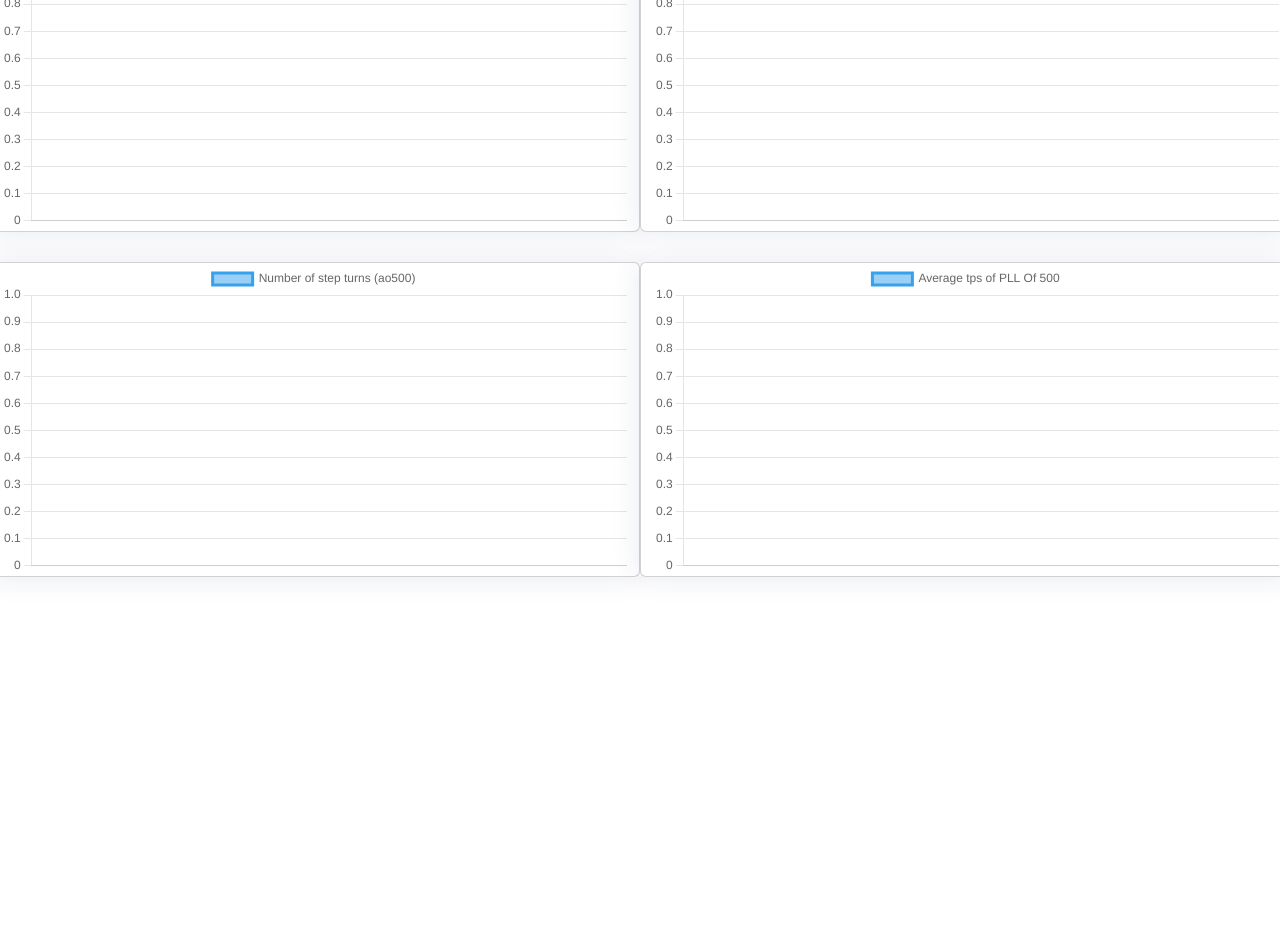
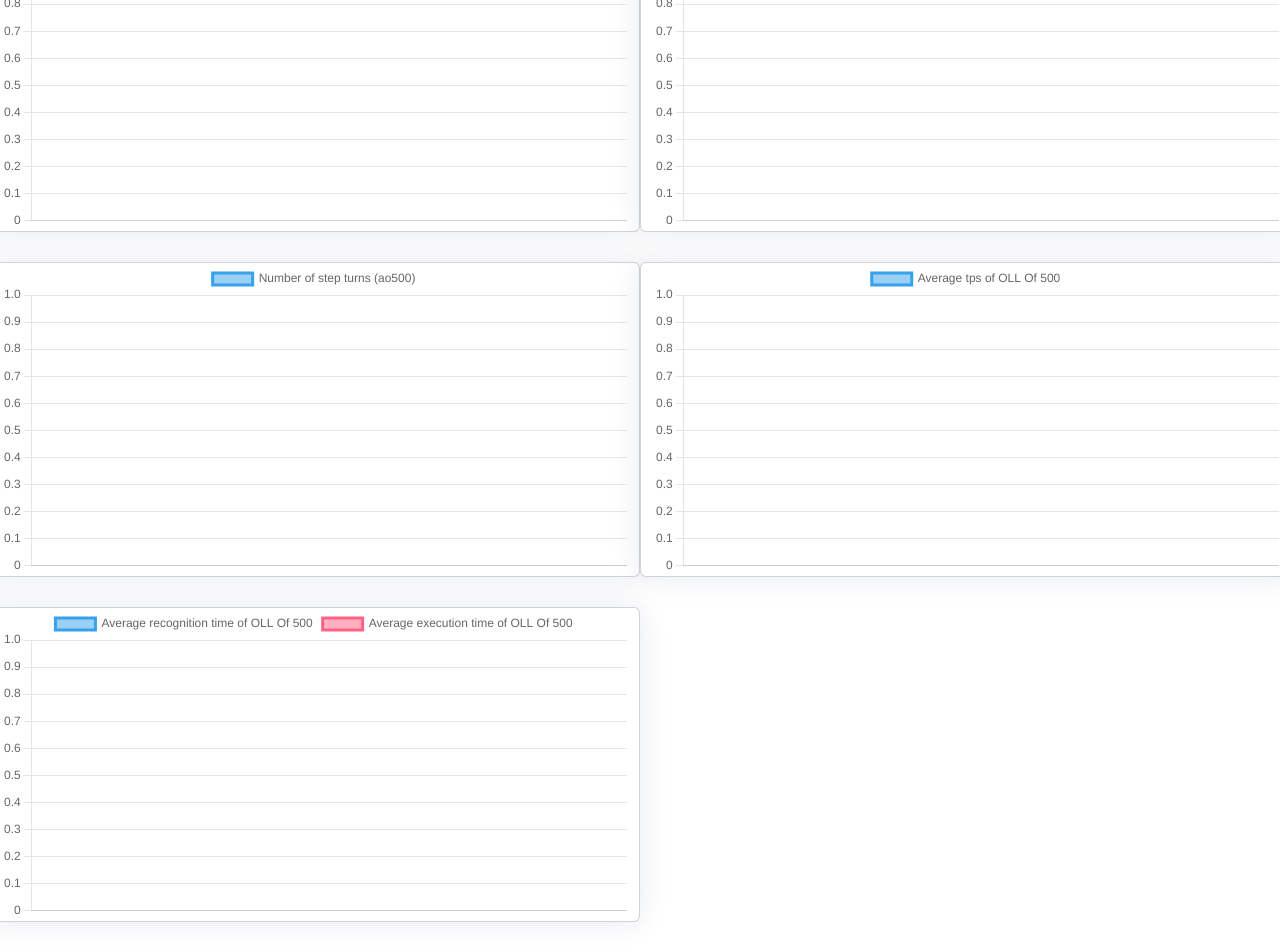
Before and after one commit to cuberplus/cubeastanalyzer, a React (Create React App) app: page / in a window 1280 px wide. Shown: the part 1456-2408 px from the top of the page. Before the commit the page ends 2063 px from the top, so only its background shows below. Built offline with nearby package versions, Linux system fonts and the light colour scheme.

Commit message:
Finished stepwise charts

```diff
--- a/src/CsvParser.tsx
+++ b/src/CsvParser.tsx
@@ -189,6 +189,53 @@ export function parseCsv(stringVal: string, splitter: string): Solve[] {
                     obj.steps.pll.tps = Number(item.at(index));
                     break;
 
+
+
+                case "step_0_recognition_time":
+                    obj.steps.cross.recognitionTime = Number(item.at(index)) / 1000;
+                    break;
+                case "step_1_recognition_time":
+                    obj.steps.f2l_1.recognitionTime = Number(item.at(index)) / 1000;
+                    break;
+                case "step_2_recognition_time":
+                    obj.steps.f2l_2.recognitionTime = Number(item.at(index)) / 1000;
+                    break;
+                case "step_3_recognition_time":
+                    obj.steps.f2l_3.recognitionTime = Number(item.at(index)) / 1000;
+                    break;
+                case "step_4_recognition_time":
+                    obj.steps.f2l_4.recognitionTime = Number(item.at(index)) / 1000;
+                    break;
+                case "step_5_recognition_time":
+                    obj.steps.oll.recognitionTime = Number(item.at(index)) / 1000;
+                    break;
+                case "step_6_recognition_time":
+                    obj.steps.pll.recognitionTime = Number(item.at(index)) / 1000;
+                    break;
+
+
+                case "step_0_execution_time":
+                    obj.steps.cross.executionTime = Number(item.at(index)) / 1000;
+                    break;
+                case "step_1_execution_time":
+                    obj.steps.f2l_1.executionTime = Number(item.at(index)) / 1000;
+                    break;
+                case "step_2_execution_time":
+                    obj.steps.f2l_2.executionTime = Number(item.at(index)) / 1000;
+                    break;
+                case "step_3_execution_time":
+                    obj.steps.f2l_3.executionTime = Number(item.at(index)) / 1000;
+                    break;
+                case "step_4_execution_time":
+                    obj.steps.f2l_4.executionTime = Number(item.at(index)) / 1000;
+                    break;
+                case "step_5_execution_time":
+                    obj.steps.oll.executionTime = Number(item.at(index)) / 1000;
+                    break;
+                case "step_6_execution_time":
+                    obj.steps.pll.executionTime = Number(item.at(index)) / 1000;
+                    break;
+
                 default:
                 //console.log(key + " is an unused column");
             }
--- a/src/FilterPanel.tsx
+++ b/src/FilterPanel.tsx
@@ -246,7 +246,7 @@ export class FilterPanel extends React.Component<FilterPanelProps, FilterPanelSt
 
                         <ChartPanel solves={this.state.filteredSolves} />
 
-                        <StepDrilldown steps={this.state.filteredSolves.map(x => x.steps.pll)} stepName="PLL" />
+                        <StepDrilldown steps={this.state.filteredSolves.map(x => x.steps.oll)} stepName="OLL" />
 
                     </div>
 
--- a/src/StepDrilldown.tsx
+++ b/src/StepDrilldown.tsx
@@ -75,6 +75,35 @@ export class StepDrilldown extends React.Component<StepDrilldownProps, StepDrill
         return data;
     }
 
+    buildRecognitionExecutionData() {
+        let recognitionAverage = calculateMovingAverage(this.props.steps.map(x => x.recognitionTime), Const.WindowSize);
+        let executionAverage = calculateMovingAverage(this.props.steps.map(x => x.executionTime), Const.WindowSize);
+
+
+        let labels = [];
+        for (let i = 1; i <= recognitionAverage.length; i++) {
+            labels.push(i.toString())
+        };
+
+        recognitionAverage = reduceDataset(recognitionAverage);
+        executionAverage = reduceDataset(executionAverage);
+
+        labels = reduceDataset(labels);
+
+        let data: ChartData<"line"> = {
+            labels,
+            datasets: [{
+                label: `Average recognition time of ${this.props.stepName} Of ${Const.WindowSize}`,
+                data: recognitionAverage
+            }, {
+                label: `Average execution time of ${this.props.stepName} Of ${Const.WindowSize}`,
+                data: executionAverage
+            }]
+        }
+
+        return data;
+    }
+
     buildHistogramData() {
         let solves = this.props.steps.map(x => x.time).slice(-Const.WindowSize);
 
@@ -135,6 +164,9 @@ export class StepDrilldown extends React.Component<StepDrilldownProps, StepDrill
                     <div className={"card col-lg-6 col-md-6 col-sm-12"}>
                         <Line data={this.buildRunningTpsData()} options={LineOptions} />
                     </div>
+                    <div className={"card col-lg-6 col-md-6 col-sm-12"}>
+                        <Line data={this.buildRecognitionExecutionData()} options={LineOptions} />
+                    </div>
                 </div>
 
             </div>
```
